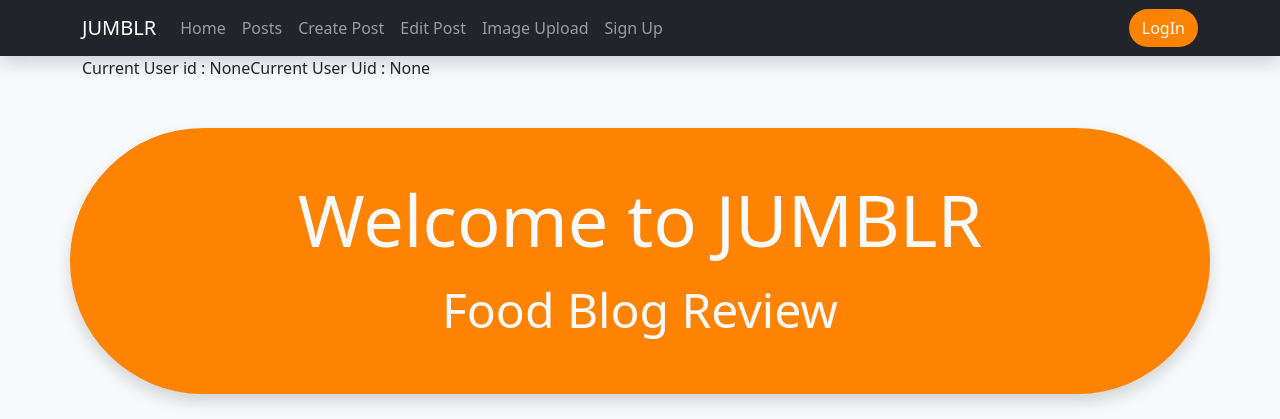
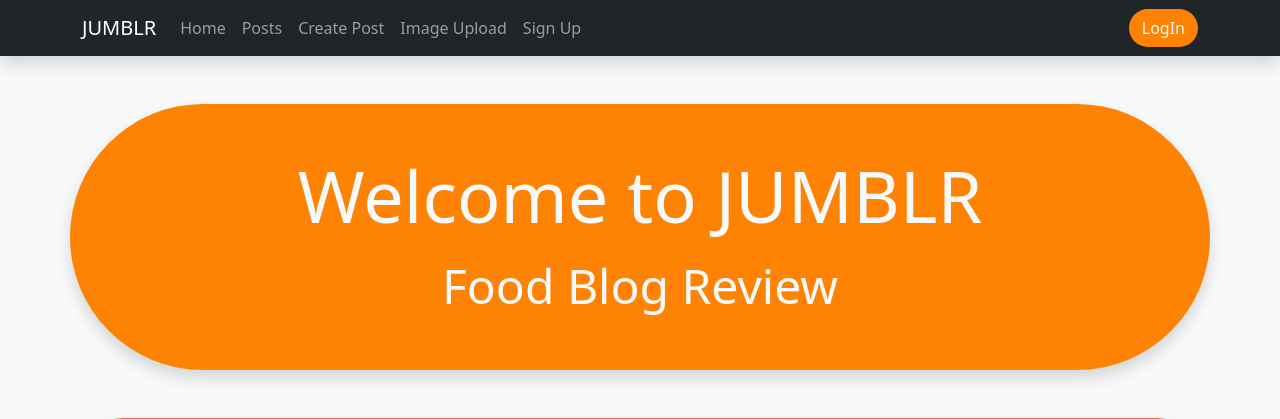
Before and after one commit to froyplus000/Jumblr_Food_Blog_Review, a PHP site: page /index.php in a window 1280 px wide. Shown: the top 419 px of the page. Run offline with PHP 8.4, Linux system fonts and the light colour scheme.

Commit message:
6.1 - Fixed Some Interface issues
Fixed

- Does not show current userId & userUid on the webpage
- User need to be Logged In in order to see editpost.php link in navbar

```diff
--- a/editpost.php
+++ b/editpost.php
@@ -46,9 +46,6 @@ if(isset($_SESSION['userId']) && isset($_GET['id'])){
         $result = mysqli_stmt_get_result($statement);
         $row = mysqli_fetch_assoc($result);
     }
-} else {
-    header("Location: ./index.php");
-    exit();
 }
 
 //? Continue Step 6 in editpost.inc.php
--- a/header.php
+++ b/header.php
@@ -39,9 +39,20 @@
                         <li class="nav-item">
                         <a class="nav-link" href="./createpost.php">Create Post</a>
                         </li>
-                        <li class="nav-item">
-                        <a class="nav-link" href="./editpost.php">Edit Post</a>
-                        </li>
+                        <!-- Only Logged In user will see this link -->
+                        <?php
+                          if(isset($_SESSION['userId'])){
+                            echo '
+
+                            <li class="nav-item">
+                            <a class="nav-link" href="./editpost.php">Edit Post</a>
+                            </li>
+
+                            ';
+                          }
+                        ?>
+
+
                         <li class="nav-item">
                         <a class="nav-link" href="./imageupload.php">Image Upload</a>
                         </li>
@@ -71,7 +82,7 @@
                       }
                     ?>
 
-                    </div>
+                </div>
 
 
                 </div>
@@ -116,21 +127,21 @@
     <!-- END: NAVBAR -->
 
 
-  <div class="container">
+  <!-- <div class="container">
     <?php
 
 
-        //! Test Display current USER id
+        // //! Test Display current USER id
 
-        if(isset($_SESSION['userId'])){
-          echo "Current User id : " . $_SESSION['userId'] . "</br>";
-          echo "Current User id : " . $_SESSION['userUid'];
-        } else {
-          echo "Current User id : None";
-          echo "Current User Uid : None";
-        }
+        // if(isset($_SESSION['userId'])){
+        //   echo "Current User id : " . $_SESSION['userId'] . "</br>";
+        //   echo "Current User id : " . $_SESSION['userUid'];
+        // } else {
+        //   echo "Current User id : None";
+        //   echo "Current User Uid : None";
+        // }
 
 
     ?>
 
-  </div>
+  </div> -->
--- a/include/connect.inc.php
+++ b/include/connect.inc.php
@@ -12,9 +12,9 @@
 
   // 3. Call connection with DB
   if ($conn->connect_error) {
-    die('<div class="alert errorbg text-light text-center mt-3" role="alert"><h4>Connection Failed<h4>' . $conn->connect_error . '</div>');
+    die('<div class="alert errorbg text-light text-center" role="alert"><h4>Connection Failed<h4>' . $conn->connect_error . '</div>');
   } else {
-    echo('<div class="alert successbg text-light text-center mt-3" role="alert">Connection Successful</div>');
+    echo('<div class="alert successbg text-light text-center" role="alert">Connection Successful</div>');
   }
 
 
```
